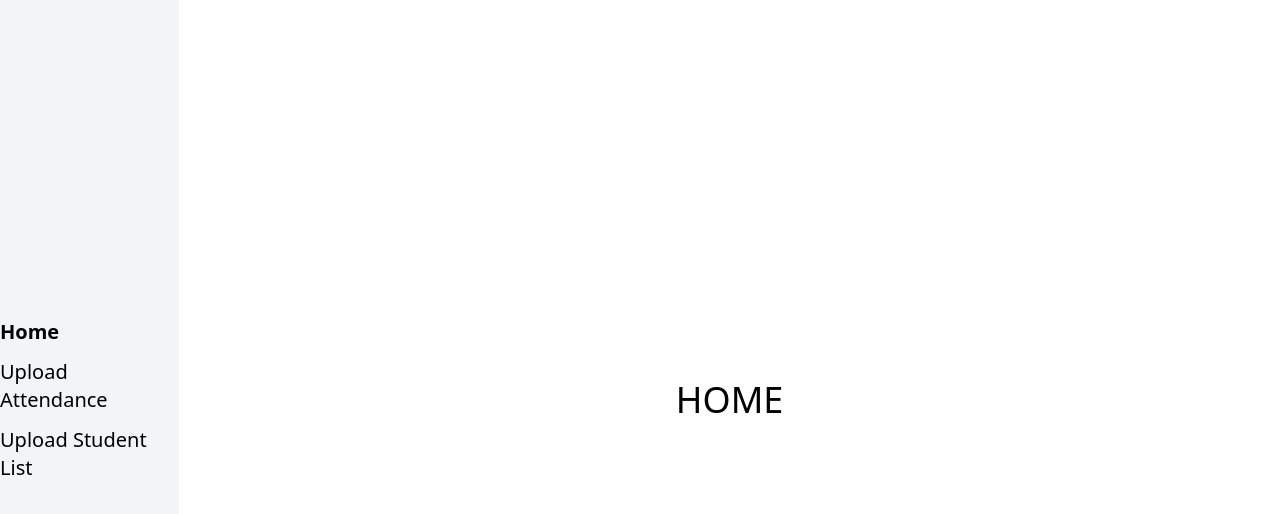
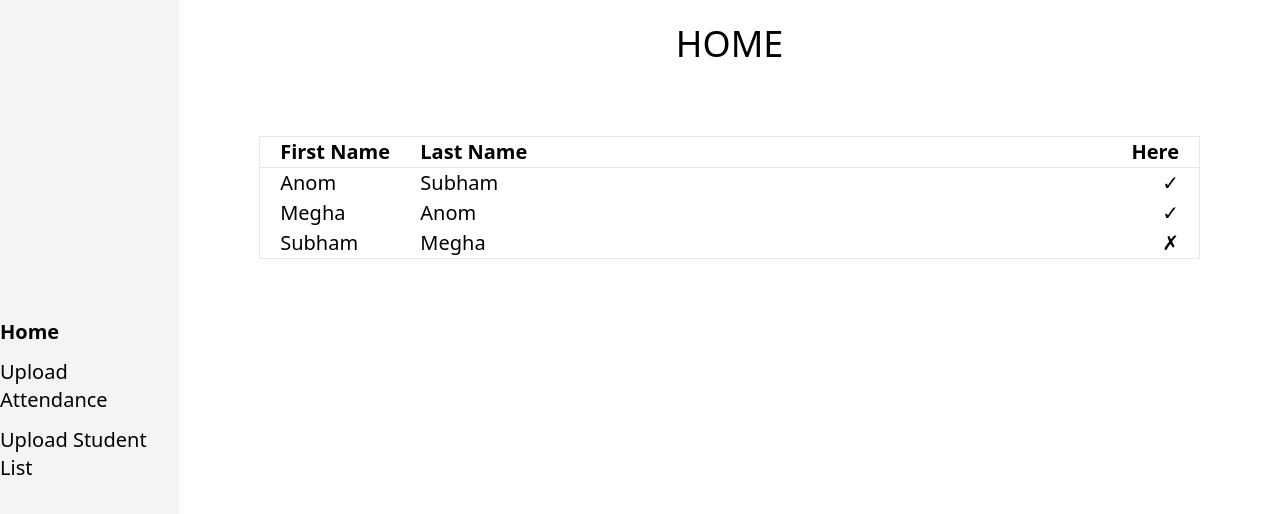
Before and after one commit to andrewchu16/attendance-tracker, a React (Vite) app in the folder frontend/: page / in a window 1280 px wide. Shown: the top 514 px of the page. Built offline with nearby package versions, Linux system fonts and the light colour scheme.

Commit message:
homepage !! (finally on correct branch)

```diff
--- a/frontend/src/pages/Home.jsx
+++ b/frontend/src/pages/Home.jsx
@@ -1,9 +1,43 @@
+import { Component } from "react";
+
 function Home() {
   return (
-    <div className="w-full h-full flex justify-center items-center">
-      <h1 className="text-4xl">HOME</h1>
+    <div className="w-full justify-center items-center">
+      <div className="w-full flexbox items-center py-6">
+        <h1 className="text-4xl text-center">HOME</h1>
+      </div>
+      <div className="w-full flexbox items-center px-20 py-12 mx-15">
+        <Table />
+      </div>
     </div>
   );
 }
 
+function Table(){
+  const data = [
+    { firstname: "Anom", lastname: "Subham", present: "✓" },
+    { firstname: "Megha", lastname: "Anom", present: "✓" },
+    { firstname: "Subham", lastname: "Megha", present: "✗"},
+  ]
+  return (
+    <div className="text-xl">
+      <table className="w-full m-0 border">
+        <tr className="w-full border p-2">
+          <th className="w-1/6 px-5 text-left">First Name</th>
+          <th className="w-1/6 px-1 text-left">Last Name</th>
+          <th className="w-2/3 text-right px-5">Here</th>
+        </tr>
+        {data.map((val, key) => {
+          return (
+            <tr key={key} className="w-full p-1">
+              <td className="w-1/6 px-5">{val.firstname}</td>
+              <td className="w-1/6 px-1">{val.lastname}</td>
+              <td className="w-2/3 text-right px-5">{val.present}</td>
+            </tr>
+          )
+        })}
+      </table>
+    </div>
+  );
+}
 export default Home;
```
